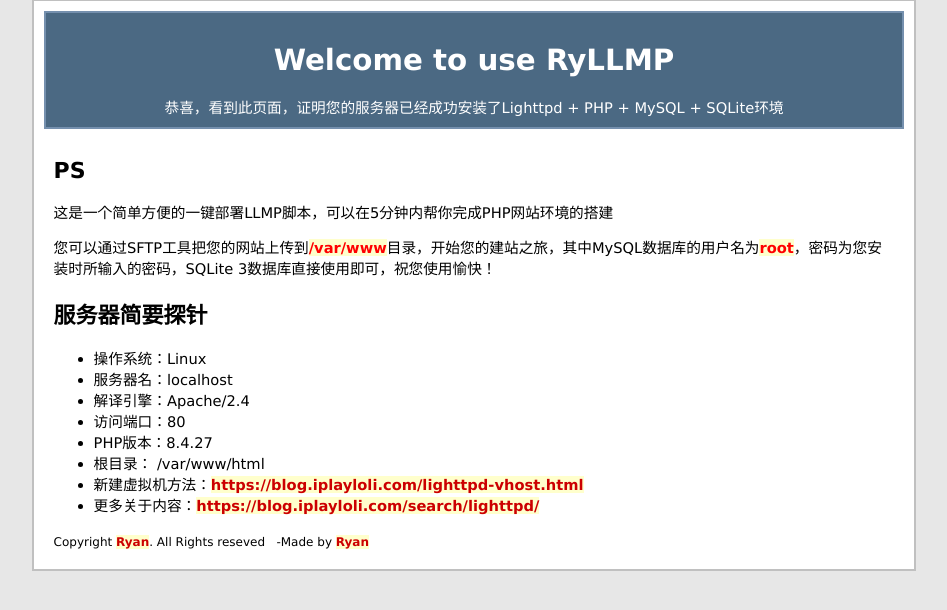
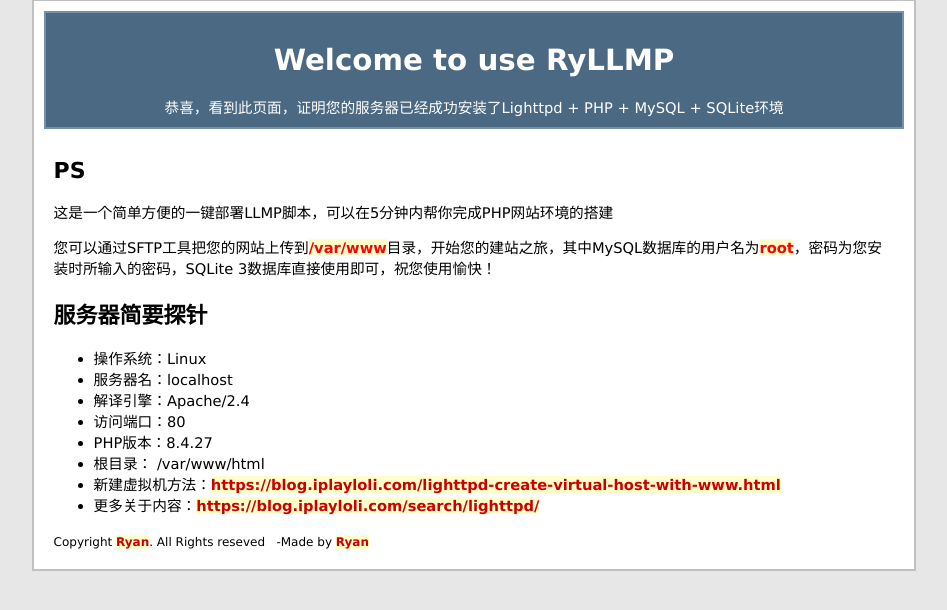
Before and after one commit to benzBrake/Shell_Collections, a PHP site: page / in a window 1280 px wide. Shown: the part 51-661 px from the top of the page, without its empty margins (166-1113 px from the left). Run offline with PHP 8.4, Linux system fonts and the light colour scheme.

Commit message:
修正链接地址

```diff
--- a/RyLLMP/index.php
+++ b/RyLLMP/index.php
@@ -40,7 +40,7 @@ a:hover { text-decoration: none; color: #C00; background: #FC0; }
    <li>访问端口：<?php echo $_SERVER['SERVER_PORT'];?></li>
    <li>PHP版本：<?php echo PHP_VERSION;?></li>
    <li>根目录：  <?php echo $_SERVER['DOCUMENT_ROOT'] ;?></li>
-   <li>新建虚拟机方法：<a href="https://blog.iplayloli.com/lighttpd-vhost.html">https://blog.iplayloli.com/lighttpd-vhost.html</a></li>
+   <li>新建虚拟机方法：<a href="https://blog.iplayloli.com/lighttpd-create-virtual-host-with-www.html">https://blog.iplayloli.com/lighttpd-create-virtual-host-with-www.html</a></li>
    <li>更多关于内容：<a href="https://blog.iplayloli.com/search/lighttpd/">https://blog.iplayloli.com/search/lighttpd/</a></li>
   </ul>
 
```
